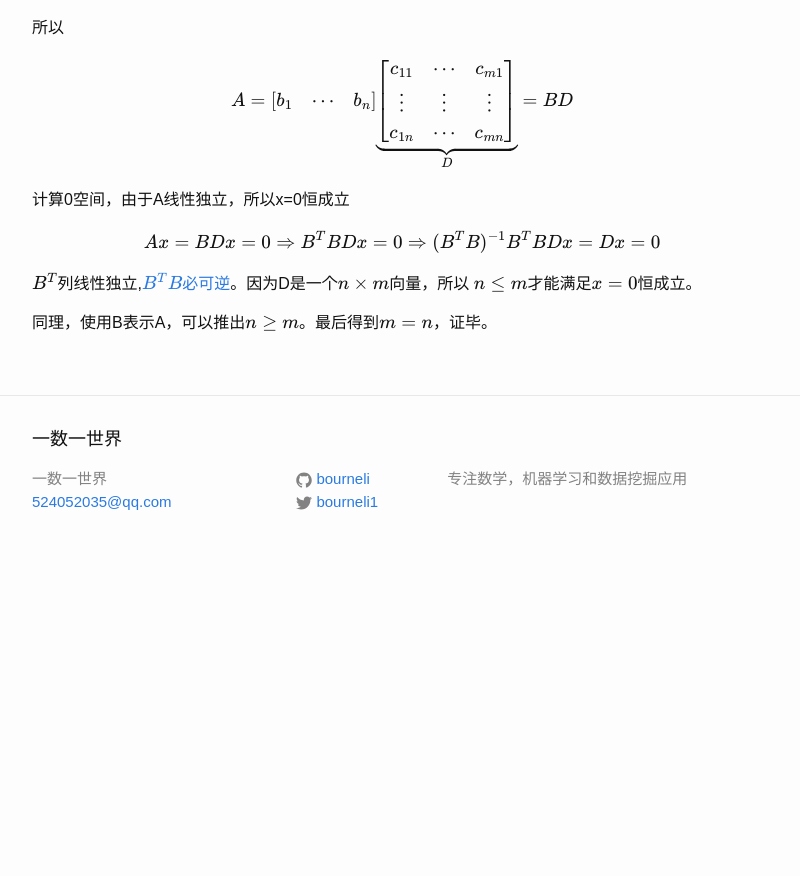
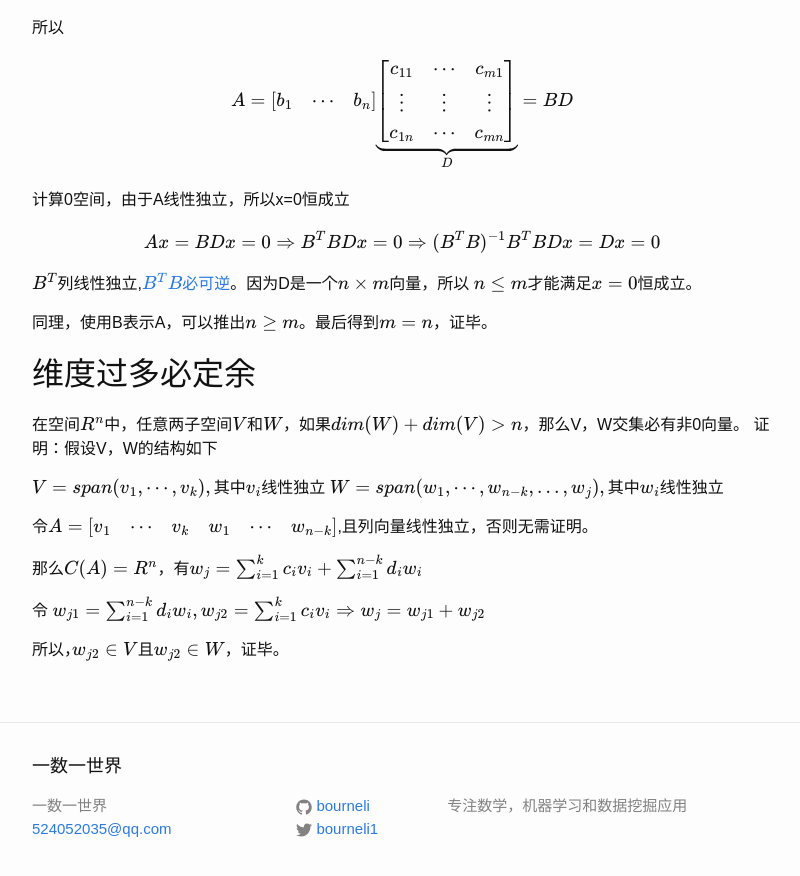
Before and after one commit to bourneli/bourneli.github.io, a Jekyll site: the page built from _posts/2016-03-14-linear-algebra-07-about-base.md, in a window 1280 px wide and 900 px high, scrolled down 811 px. Shown: the top 876 px of the window, without its empty margins (238-1038 px from the left). Built offline with Jekyll 4.4.1, drawn with Linux system fonts in a browser that asks for light colours; formulas are drawn with MathJax 3; before the commit the page ends 1384 px from its top, so only the background shows below that.

Commit message:
update linear algbra 7

```diff
--- a/_posts/2016-03-14-linear-algebra-07-about-base.md
+++ b/_posts/2016-03-14-linear-algebra-07-about-base.md
@@ -54,3 +54,21 @@ $$
 $B^T$列线性独立,[$B^TB必可逆$](/linear-algebra/2016/03/03/linear-algebra-04-ATA-inverse.html)。因为D是一个$n \times m$向量，所以 $n \le m$才能满足$x=0$恒成立。
 
 同理，使用B表示A，可以推出$n \ge m$。最后得到$m=n$，证毕。
+
+## 维度过多必定余
+在空间$R^n$中，任意两子空间$V$和$W$，如果$dim(W)+dim(V) \gt n$，那么V，W交集必有非0向量。
+证明：假设V，W的结构如下
+
+$V=span({v_1, \cdots, v_k}), 其中v_i线性独立$
+$W=span({w_1, \cdots, w_{n-k}, \dots, w_j}), 其中w_i线性独立$
+
+令$A = \begin{bmatrix}v_1 & \cdots & v_k & w_1 & \cdots & w_{n-k} \end{bmatrix}$,且列向量线性独立，否则无需证明。
+
+那么$C(A)=R^n$，有$w_j = \sum^k_{i=1}{c_iv_i} + \sum^{n-k}_{i=1}{d_iw_i}$
+
+令
+$$
+	w_{j1} = \sum^{n-k}_{i=1}{d_iw_i}, w_{j2}= \sum^{k}_{i=1}{c_iv_i} \Rightarrow  w_j = w_{j1}+w_{j2}
+$$
+
+所以，$w_{j2} \in V 且 w_{j2} \in W$，证毕。
```
